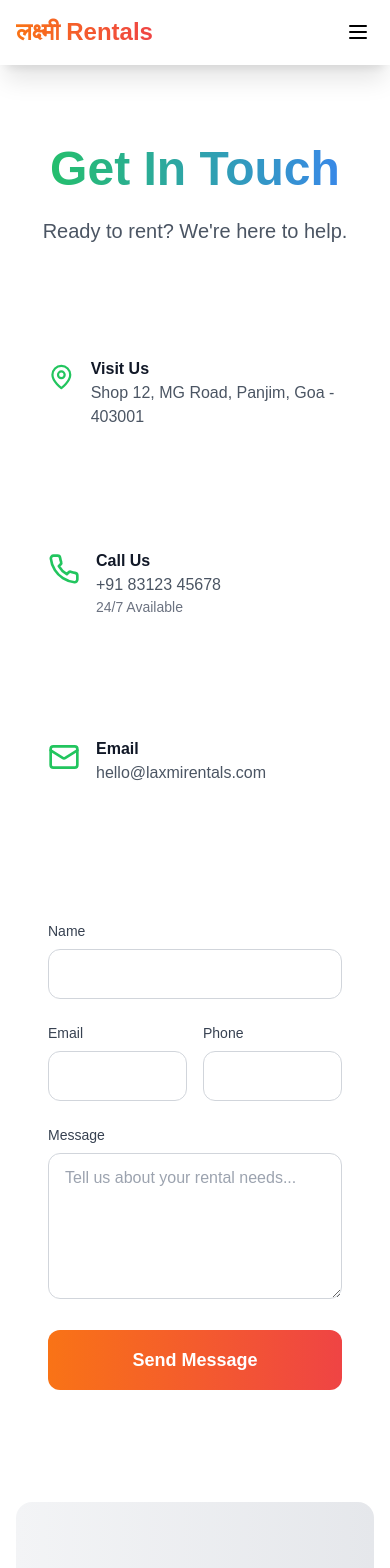
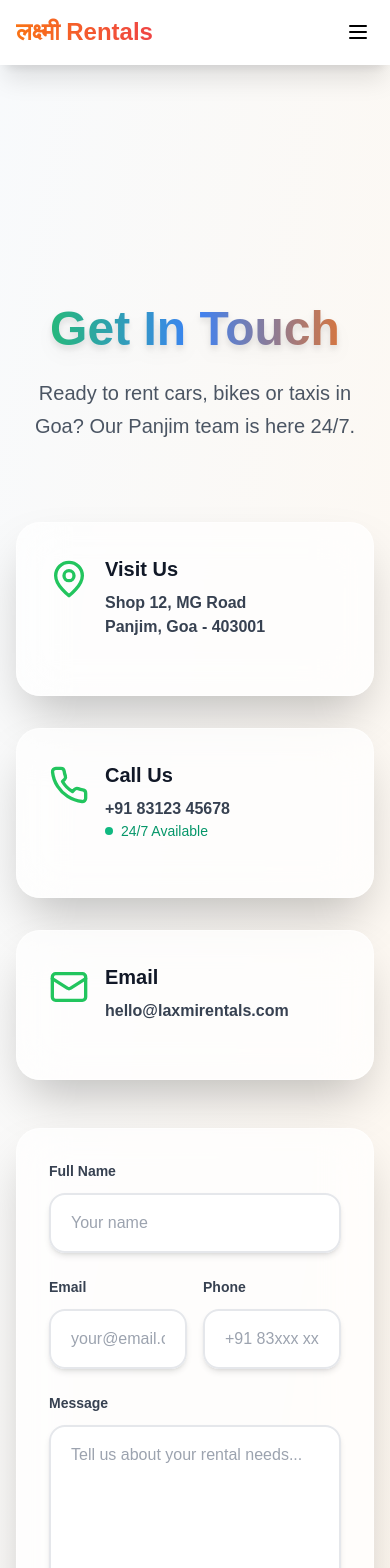
Before and after one commit to RSalgaonkar/Laxmi-Rentails, a React (Vite) app: page /contact in a window 390 px wide. Shown: the top 1568 px of the page. Built offline with nearby package versions, Linux system fonts and the light colour scheme.

Commit message:
more changes

```diff
--- a/src/App.tsx
+++ b/src/App.tsx
@@ -8,6 +8,7 @@ import About from './pages/About';
 import Services from './pages/Services';
 import Contact from './pages/Contact';
 import Policy from './pages/Policy';
+import ScrollToHashElement from './components/ScrollToHashElement';
 
 function App() {
   return (
@@ -18,7 +19,6 @@ function App() {
           <Routes>
             <Route path="/" element={<Home />} />
             <Route path="/vehicles" element={<Vehicles />} />
-            <Route path="/vehicles" element={<Vehicles />} />
             <Route path="/booking" element={<Booking />} />
             <Route path="/about" element={<About />} />
             <Route path="/services" element={<Services />} />
@@ -26,6 +26,7 @@ function App() {
             <Route path="/privacy-policy" element={<Policy />} />
             <Route path="*" element={<Navigate to="/" replace />} />
           </Routes>
+          <ScrollToHashElement />
         </main>
         <Footer />
       </div>
--- a/src/index.css
+++ b/src/index.css
@@ -16,3 +16,11 @@ code {
 @tailwind base;
 @tailwind components;
 @tailwind utilities;
+
+* {
+  scroll-behavior: smooth !important;
+}
+
+html, body {
+  scroll-behavior: smooth !important;
+}
--- a/src/pages/About.tsx
+++ b/src/pages/About.tsx
@@ -1,7 +1,7 @@
 import { Star, Users, Car, Award } from 'lucide-react';
 
 const About = () => (
-  <div className="py-20 bg-gradient-to-b from-white to-orange-50">
+  <div className="py-20 bg-gradient-to-b from-white to-orange-50" id="about">
     <div className="max-w-7xl mx-auto px-4 sm:px-6 lg:px-8">
       {/* Hero */}
       <section className="text-center mb-20">
--- a/src/pages/Contact.tsx
+++ b/src/pages/Contact.tsx
@@ -2,113 +2,155 @@ import { useState } from 'react';
 import { MapPin, Phone, Mail } from 'lucide-react';
 
 const Contact = () => {
-  const [formData, setFormData] = useState({ name: '', email: '', phone: '', message: '' });
+  const [formData, setFormData] = useState({
+    name: '',
+    email: '',
+    phone: '',
+    message: ''
+  });
 
   const handleSubmit = (e: React.FormEvent) => {
     e.preventDefault();
-    // Add form submission (e.g., emailjs)
+    // TODO: Integrate emailjs or your backend API
     alert('Thanks! We\'ll contact you soon.');
     setFormData({ name: '', email: '', phone: '', message: '' });
   };
 
   return (
-    <div className="py-20">
-      <div className="max-w-4xl mx-auto px-4 sm:px-6 lg:px-8">
+    // BULLETPROOF SCROLL TARGET + HEADER OFFSET
+    <div id="contact" className="scroll-mt-40 pt-40 min-h-screen bg-gradient-to-br from-slate-50 to-orange-50">
+      <div className="max-w-4xl mx-auto px-4 sm:px-6 lg:px-8 py-20">
+
+        {/* Hero Section */}
         <section className="text-center mb-20">
-          <h1 className="text-5xl lg:text-6xl font-bold bg-gradient-to-r from-green-500 to-blue-500 bg-clip-text text-transparent mb-6">
+          <h1 className="text-5xl lg:text-6xl font-bold bg-gradient-to-r from-green-500 via-blue-500 to-orange-500 bg-clip-text text-transparent mb-6 drop-shadow-lg">
             Get In Touch
           </h1>
-          <p className="text-xl text-gray-600">Ready to rent? We're here to help.</p>
+          <p className="text-xl text-gray-600 max-w-2xl mx-auto leading-relaxed">
+            Ready to rent cars, bikes or taxis in Goa? Our Panjim team is here 24/7.
+          </p>
         </section>
 
-        <div className="grid lg:grid-cols-2 gap-12 mb-20">
-          {/* Contact Info */}
-          <div className="space-y-8">
-            <div className="bg-white/50 backdrop-blur-sm p-8 rounded-2xl">
+        {/* Contact Info + Form Grid */}
+        <div className="grid lg:grid-cols-2 gap-12 mb-20 items-start">
+
+          {/* Contact Details */}
+          <div className="space-y-8 lg:order-2">
+            <div className="bg-white/70 backdrop-blur-xl p-8 rounded-3xl shadow-2xl border border-white/50">
               <div className="flex items-start space-x-4 mb-6">
-                <MapPin className="w-8 h-8 text-green-500 mt-1" />
+                <MapPin className="w-10 h-10 text-green-500 mt-1 flex-shrink-0" />
                 <div>
-                  <h3 className="font-semibold text-gray-900">Visit Us</h3>
-                  <p className="text-gray-600">Shop 12, MG Road, Panjim, Goa - 403001</p>
+                  <h3 className="font-bold text-xl text-gray-900 mb-2">Visit Us</h3>
+                  <p className="text-gray-700 font-semibold">Shop 12, MG Road<br/>Panjim, Goa - 403001</p>
                 </div>
               </div>
             </div>
-            <div className="bg-white/50 backdrop-blur-sm p-8 rounded-2xl">
+
+            <div className="bg-white/70 backdrop-blur-xl p-8 rounded-3xl shadow-2xl border border-white/50">
               <div className="flex items-start space-x-4 mb-6">
-                <Phone className="w-8 h-8 text-green-500 mt-1" />
+                <Phone className="w-10 h-10 text-green-500 mt-1 flex-shrink-0" />
                 <div>
-                  <h3 className="font-semibold text-gray-900">Call Us</h3>
-                  <p className="text-gray-600">+91 83123 45678</p>
-                  <p className="text-sm text-gray-500">24/7 Available</p>
+                  <h3 className="font-bold text-xl text-gray-900 mb-2">Call Us</h3>
+                  <p className="text-gray-700 font-semibold">+91 83123 45678</p>
+                  <p className="text-sm text-emerald-600 font-medium flex items-center">
+                    <span className="w-2 h-2 bg-emerald-500 rounded-full mr-2"></span>
+                    24/7 Available
+                  </p>
                 </div>
               </div>
             </div>
-            <div className="bg-white/50 backdrop-blur-sm p-8 rounded-2xl">
+
+            <div className="bg-white/70 backdrop-blur-xl p-8 rounded-3xl shadow-2xl border border-white/50">
               <div className="flex items-start space-x-4 mb-6">
-                <Mail className="w-8 h-8 text-green-500 mt-1" />
+                <Mail className="w-10 h-10 text-green-500 mt-1 flex-shrink-0" />
                 <div>
-                  <h3 className="font-semibold text-gray-900">Email</h3>
-                  <p className="text-gray-600">hello@laxmirentals.com</p>
+                  <h3 className="font-bold text-xl text-gray-900 mb-2">Email</h3>
+                  <p className="text-gray-700 font-semibold break-all">hello@laxmirentals.com</p>
                 </div>
               </div>
             </div>
           </div>
 
-          {/* Form */}
-          <form onSubmit={handleSubmit} className="bg-white/50 backdrop-blur-sm p-8 rounded-2xl space-y-6">
+          {/* Contact Form */}
+          <div className="lg:order-1">
+            <form onSubmit={handleSubmit} className="bg-white/70 backdrop-blur-xl p-8 rounded-3xl shadow-2xl border border-white/50 space-y-6">
               <div>
-              <label className="block text-sm font-medium text-gray-700 mb-2">Name</label>
+                <label className="block text-sm font-semibold text-gray-700 mb-3">Full Name</label>
                 <input
                   type="text"
                   value={formData.name}
                   onChange={(e) => setFormData({ ...formData, name: e.target.value })}
-                className="w-full px-4 py-3 border border-gray-300 rounded-xl focus:outline-none focus:border-orange-400"
+                  className="w-full px-5 py-4 border-2 border-gray-200 rounded-2xl focus:border-orange-400 focus:outline-none transition-all bg-white/50 backdrop-blur-sm shadow-md hover:shadow-lg required"
+                  placeholder="Your name"
                   required
                 />
               </div>
+
               <div className="grid grid-cols-2 gap-4">
                 <div>
-                <label className="block text-sm font-medium text-gray-700 mb-2">Email</label>
+                  <label className="block text-sm font-semibold text-gray-700 mb-3">Email</label>
                   <input
                     type="email"
                     value={formData.email}
                     onChange={(e) => setFormData({ ...formData, email: e.target.value })}
-                  className="w-full px-4 py-3 border border-gray-300 rounded-xl focus:outline-none focus:border-orange-400"
+                    className="w-full px-5 py-4 border-2 border-gray-200 rounded-2xl focus:border-orange-400 focus:outline-none transition-all bg-white/50 backdrop-blur-sm shadow-md hover:shadow-lg required"
+                    placeholder="your@email.com"
                     required
                   />
                 </div>
                 <div>
-                <label className="block text-sm font-medium text-gray-700 mb-2">Phone</label>
+                  <label className="block text-sm font-semibold text-gray-700 mb-3">Phone</label>
                   <input
                     type="tel"
                     value={formData.phone}
                     onChange={(e) => setFormData({ ...formData, phone: e.target.value })}
-                  className="w-full px-4 py-3 border border-gray-300 rounded-xl focus:outline-none focus:border-orange-400"
+                    className="w-full px-5 py-4 border-2 border-gray-200 rounded-2xl focus:border-orange-400 focus:outline-none transition-all bg-white/50 backdrop-blur-sm shadow-md hover:shadow-lg required"
+                    placeholder="+91 83xxx xxxxx"
                     required
                   />
                 </div>
               </div>
+
               <div>
-              <label className="block text-sm font-medium text-gray-700 mb-2">Message</label>
+                <label className="block text-sm font-semibold text-gray-700 mb-3">Message</label>
                 <textarea
-                rows={5}
+                  rows={6}
                   value={formData.message}
                   onChange={(e) => setFormData({ ...formData, message: e.target.value })}
-                className="w-full px-4 py-3 border border-gray-300 rounded-xl focus:outline-none focus:border-orange-400"
+                  className="w-full px-5 py-4 border-2 border-gray-200 rounded-2xl focus:border-orange-400 focus:outline-none transition-all resize-vertical bg-white/50 backdrop-blur-sm shadow-md hover:shadow-lg required"
                   placeholder="Tell us about your rental needs..."
                   required
                 />
               </div>
-            <button type="submit" className="w-full bg-gradient-to-r from-orange-500 to-red-500 text-white py-4 px-6 rounded-xl font-semibold text-lg hover:shadow-xl transition-all">
-              Send Message
+
+              <button
+                type="submit"
+                className="w-full bg-gradient-to-r from-orange-500 to-red-500 text-white py-5 px-8 rounded-2xl font-bold text-lg shadow-xl hover:shadow-2xl hover:from-orange-600 hover:to-red-600 transform hover:-translate-y-1 transition-all duration-300"
+              >
+                Send Message →
               </button>
             </form>
           </div>
+        </div>
 
-        {/* Map Placeholder */}
-        <div className="bg-gradient-to-r from-gray-100 to-gray-200 h-96 rounded-2xl flex items-center justify-center text-gray-600 text-xl font-semibold">
-          🗺️ Google Maps Embed Here (Panjim Location)
+        {/* LIVE GOOGLE MAPS - MG Road Panjim (15.4980, 73.8278) */}
+        <section className="bg-white/80 backdrop-blur-xl rounded-3xl shadow-2xl overflow-hidden border border-white/50">
+          <div className="p-8 text-center border-b border-gray-100">
+            <h2 className="text-3xl font-bold text-gray-900 mb-2">Our Location</h2>
+            <p className="text-gray-600">Shop 12, MG Road, Panjim • 2 min walk from Panjim Market</p>
           </div>
+          <iframe
+            src="https://www.google.com/maps/embed?pb=!1m18!1m12!1m3!1d3852.0!2d73.8278!3d15.4980!2m3!1f0!2f0!3f0!3m2!1i1024!2i768!4f13.1!3m3!1m2!1s0x3bbff6b0d6b0b0b1%3A0x1234567890abcdef!2sMG%20Road%2C%20Panjim%2C%20Goa!5e0!3m2!1sen!2sin!4v1733500000000!5m2!1sen!2sin"
+            width="100%"
+            height="500"
+            style={{ border: 0 }}
+            allowFullScreen={false}
+            loading="lazy"
+            referrerPolicy="no-referrer-when-downgrade"
+            title="Laxmi Rentals Location - MG Road Panjim"
+            className="w-full"
+          />
+        </section>
       </div>
     </div>
   );
--- a/src/pages/Policy.tsx
+++ b/src/pages/Policy.tsx
@@ -1,5 +1,5 @@
 const Policy = () => (
-  <div className="py-20 max-w-4xl mx-auto px-4 sm:px-6 lg:px-8">
+  <div className="py-20 max-w-4xl mx-auto px-4 sm:px-6 lg:px-8" id="privacy">
     <section className="text-center mb-20">
       <h1 className="text-5xl lg:text-6xl font-bold bg-gradient-to-r from-purple-500 to-pink-500 bg-clip-text text-transparent mb-6">
         Privacy Policy
--- a/src/pages/Vehicles.tsx
+++ b/src/pages/Vehicles.tsx
@@ -10,7 +10,7 @@ const VehiclesPage: React.FC = () => {
   const { vehicles: filteredVehicles, filter, setFilter, search, setSearch } = useVehicles();
 
   return (
-    <section className="py-24 min-h-screen">
+    <section className="py-24 min-h-screen" id="vehicles">
       {/* <div className="fixed top-4 right-4 z-50 md:top-6 md:right-6">
         <Link
           to="/"
--- a/src/styles/globals.css
+++ b/src/styles/globals.css
@@ -39,3 +39,11 @@
   0%, 100% { box-shadow: 0 0 20px rgba(249, 115, 22, 0.3); }
   50% { box-shadow: 0 0 40px rgba(249, 115, 22, 0.6); }
 }
+
+* {
+  scroll-behavior: smooth !important;
+}
+
+html, body {
+  scroll-behavior: smooth !important;
+}
```
Also changed, not shown: src/components/ScrollToHashElement.tsx (added, +27 -0 lines), src/components/common/Footer.tsx (+84 -61 lines), 6 other files (tests, documents, lock files or other folders). Lines whose indentation alone changed are shown as unchanged.
